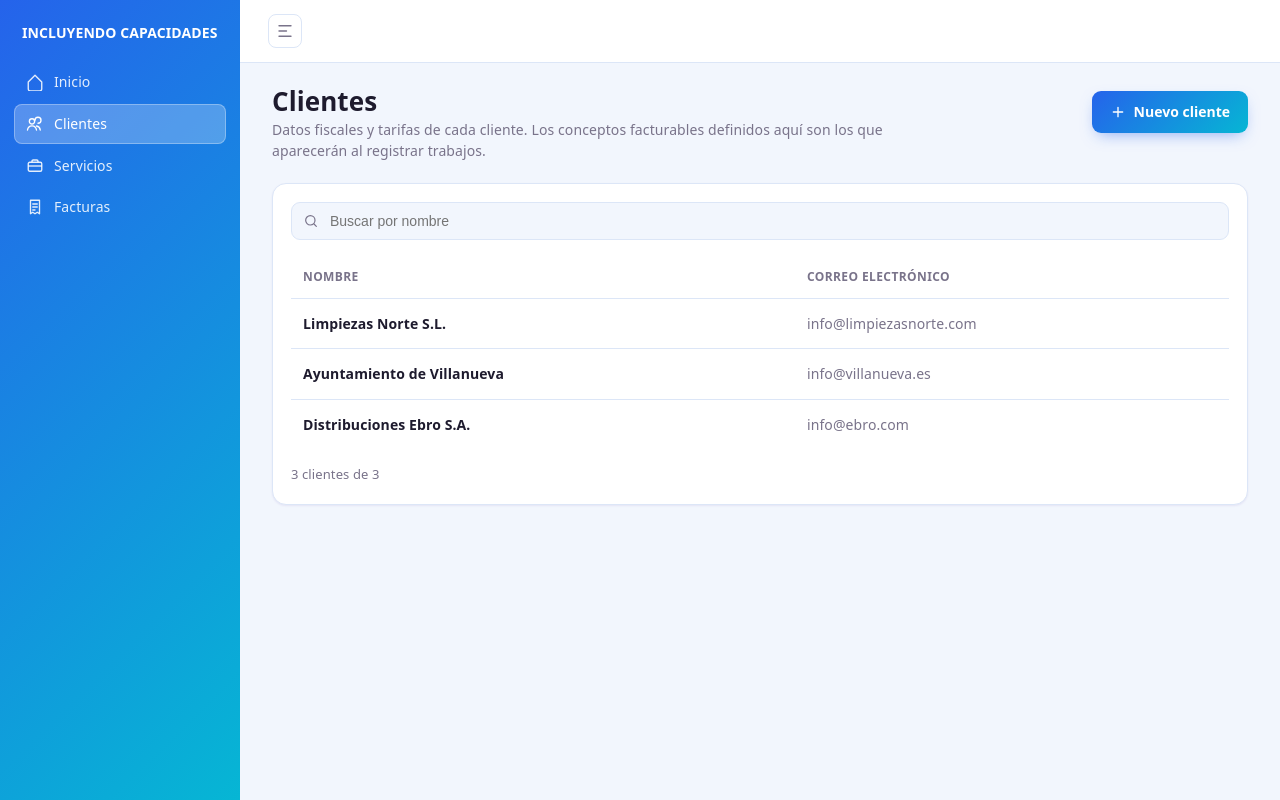
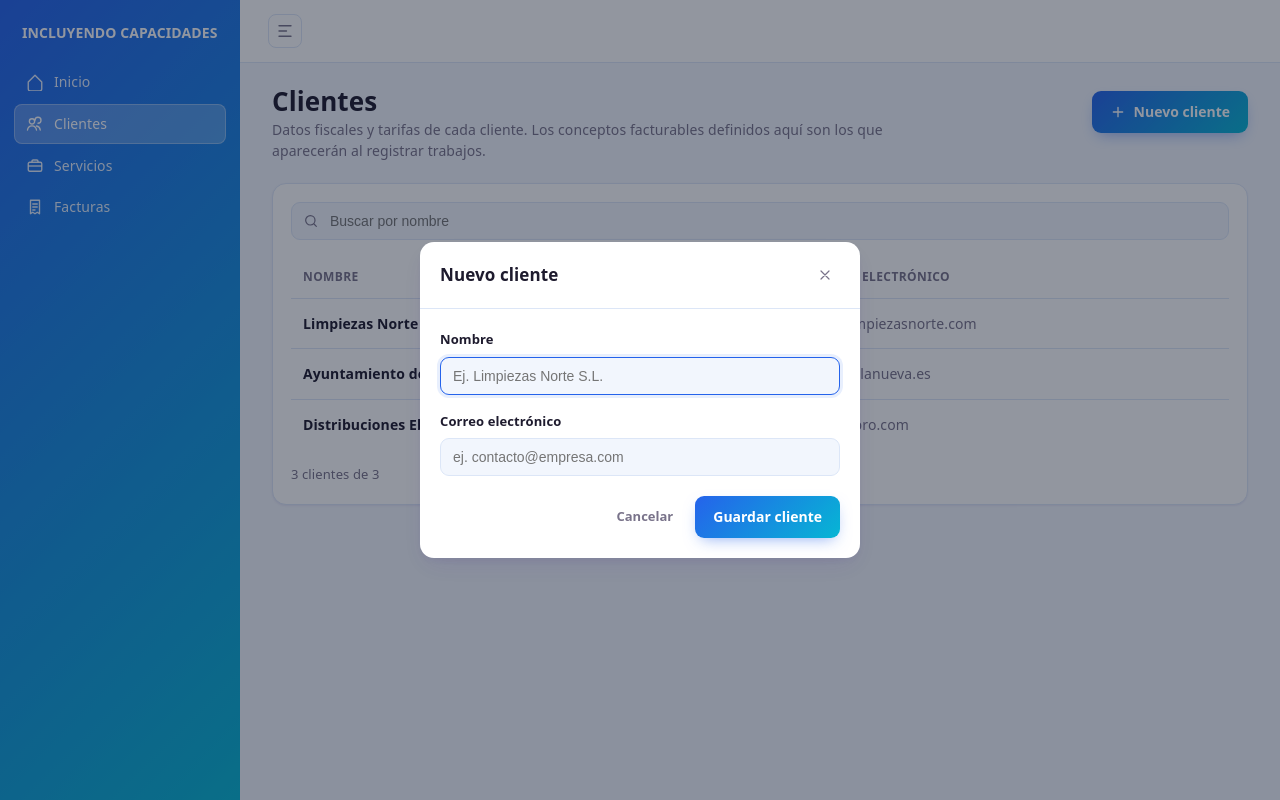
Before and after one commit to FabioTudero/incluyendo-capacidades-frontend, a React (Vite) app: page /clientes in a window 1280 px wide. Both pictures are taken after a click on the button "Nuevo cliente". Built offline with nearby package versions, Linux system fonts and the light colour scheme.

Commit message:
Agregar modal para añadir clientes y estilos asociados

```diff
--- /dev/null
+++ b/src/components/AddClientModal.jsx
@@ -0,0 +1,55 @@
+import { useState } from 'react'
+import Modal from './Modal'
+import '../pages/Clients.css'
+
+export default function AddClientModal({ onClose, onSubmit }) {
+  const [name, setName] = useState('')
+  const [email, setEmail] = useState('')
+  const [error, setError] = useState('')
+
+  function handleSubmit(e) {
+    e.preventDefault()
+    if (!name.trim() || !email.trim()) {
+      setError('Nombre y correo electrónico son obligatorios.')
+      return
+    }
+    onSubmit({ name: name.trim(), email: email.trim() })
+  }
+
+  return (
+    <Modal title="Nuevo cliente" onClose={onClose}>
+      <form className="add-client-form" onSubmit={handleSubmit}>
+        <label>
+          Nombre
+          <input
+            type="text"
+            value={name}
+            onChange={(e) => setName(e.target.value)}
+            placeholder="Ej. Limpiezas Norte S.L."
+            autoFocus
+          />
+        </label>
+        <label>
+          Correo electrónico
+          <input
+            type="email"
+            value={email}
+            onChange={(e) => setEmail(e.target.value)}
+            placeholder="ej. contacto@empresa.com"
+          />
+        </label>
+
+        {error && <p className="form-error">{error}</p>}
+
+        <div className="form-actions">
+          <button className="btn-ghost" type="button" onClick={onClose}>
+            Cancelar
+          </button>
+          <button className="btn-primary" type="submit">
+            Guardar cliente
+          </button>
+        </div>
+      </form>
+    </Modal>
+  )
+}
--- /dev/null
+++ b/src/components/Modal.css
@@ -0,0 +1,59 @@
+.modal-overlay {
+  position: fixed;
+  inset: 0;
+  background: rgba(15, 23, 42, 0.45);
+  display: flex;
+  align-items: center;
+  justify-content: center;
+  padding: 20px;
+  z-index: 100;
+}
+
+.modal-panel {
+  background: var(--surface);
+  border-radius: 14px;
+  box-shadow: var(--shadow);
+  width: 100%;
+  max-width: 440px;
+  max-height: calc(100svh - 40px);
+  overflow-y: auto;
+}
+
+.modal-header {
+  display: flex;
+  align-items: center;
+  justify-content: space-between;
+  padding: 18px 20px;
+  border-bottom: 1px solid var(--border);
+}
+
+.modal-header h2 {
+  font-size: 17px;
+}
+
+.modal-close {
+  border: none;
+  background: transparent;
+  color: var(--text-muted);
+  width: 30px;
+  height: 30px;
+  border-radius: 8px;
+  display: flex;
+  align-items: center;
+  justify-content: center;
+  cursor: pointer;
+}
+
+.modal-close:hover {
+  background: var(--neutral-bg);
+  color: var(--text-h);
+}
+
+.modal-close svg {
+  width: 16px;
+  height: 16px;
+}
+
+.modal-body {
+  padding: 20px;
+}
--- /dev/null
+++ b/src/components/Modal.jsx
@@ -0,0 +1,34 @@
+import { useEffect } from 'react'
+import './Modal.css'
+
+export default function Modal({ title, onClose, children }) {
+  useEffect(() => {
+    const onKeyDown = (e) => {
+      if (e.key === 'Escape') onClose()
+    }
+    document.addEventListener('keydown', onKeyDown)
+    return () => document.removeEventListener('keydown', onKeyDown)
+  }, [onClose])
+
+  return (
+    <div className="modal-overlay" onClick={onClose}>
+      <div className="modal-panel" role="dialog" aria-modal="true" onClick={(e) => e.stopPropagation()}>
+        <div className="modal-header">
+          <h2>{title}</h2>
+          <button className="modal-close" type="button" aria-label="Cerrar" onClick={onClose}>
+            <CloseIcon />
+          </button>
+        </div>
+        <div className="modal-body">{children}</div>
+      </div>
+    </div>
+  )
+}
+
+function CloseIcon(props) {
+  return (
+    <svg viewBox="0 0 24 24" fill="none" {...props}>
+      <path d="M6 6l12 12M18 6 6 18" stroke="currentColor" strokeWidth="1.8" strokeLinecap="round" />
+    </svg>
+  )
+}
--- a/src/pages/Clients.css
+++ b/src/pages/Clients.css
@@ -211,6 +211,50 @@
   color: #fff;
 }
 
+.add-client-form {
+  display: flex;
+  flex-direction: column;
+  gap: 16px;
+}
+
+.add-client-form label {
+  display: flex;
+  flex-direction: column;
+  gap: 6px;
+  font-size: 13px;
+  font-weight: 600;
+  color: var(--text-h);
+}
+
+.add-client-form input {
+  font-weight: 400;
+  padding: 10px 12px;
+  border-radius: 9px;
+  border: 1px solid var(--border);
+  background: var(--bg);
+  font-size: 14px;
+  color: var(--text-h);
+}
+
+.add-client-form input:focus {
+  outline: none;
+  border-color: var(--accent);
+  box-shadow: 0 0 0 3px var(--accent-bg);
+}
+
+.form-error {
+  color: var(--danger);
+  font-size: 13px;
+  margin: 0;
+}
+
+.form-actions {
+  display: flex;
+  justify-content: flex-end;
+  gap: 10px;
+  margin-top: 4px;
+}
+
 .empty-row {
   text-align: center;
   color: var(--text-muted);
--- a/src/pages/Clients.jsx
+++ b/src/pages/Clients.jsx
@@ -1,21 +1,29 @@
 import { useNavigate } from "react-router";
 import { useMemo, useState } from 'react'
 import { CLIENTS } from '../data/clients'
+import AddClientModal from '../components/AddClientModal'
 import './Clients.css'
 
 export default function Clients() {
   const navigate = useNavigate()
+  const [clients, setClients] = useState(CLIENTS)
   const [query, setQuery] = useState('')
+  const [showAddModal, setShowAddModal] = useState(false)
 
   const filtered = useMemo(() => {
     const q = query.trim().toLowerCase()
-    if (!q) return CLIENTS
-    return CLIENTS.filter(
+    if (!q) return clients
+    return clients.filter(
       (c) =>
         c.name.toLowerCase().includes(q) ||
         c.email.toLowerCase().includes(q),
     )
-  }, [query])
+  }, [clients, query])
+
+  function handleAddClient(client) {
+    setClients((prev) => [...prev, { id: Math.max(0, ...prev.map((c) => c.id)) + 1, ...client }])
+    setShowAddModal(false)
+  }
 
   return (
     <div className="clients-page">
@@ -27,11 +35,15 @@ export default function Clients() {
             aparecerán al registrar trabajos.
           </p>
         </div>
-        <button className="btn-primary" type="button">
+        <button className="btn-primary" type="button" onClick={() => setShowAddModal(true)}>
           <PlusIcon />
           Nuevo cliente
         </button>
       </div>
+
+      {showAddModal && (
+        <AddClientModal onClose={() => setShowAddModal(false)} onSubmit={handleAddClient} />
+      )}
 
       <div className="clients-card">
         <div className="search-bar">
@@ -77,7 +89,7 @@ export default function Clients() {
         </table>
 
         <div className="table-footer">
-          {filtered.length} cliente{filtered.length === 1 ? '' : 's'} de {CLIENTS.length}
+          {filtered.length} cliente{filtered.length === 1 ? '' : 's'} de {clients.length}
         </div>
       </div>
     </div>
```
